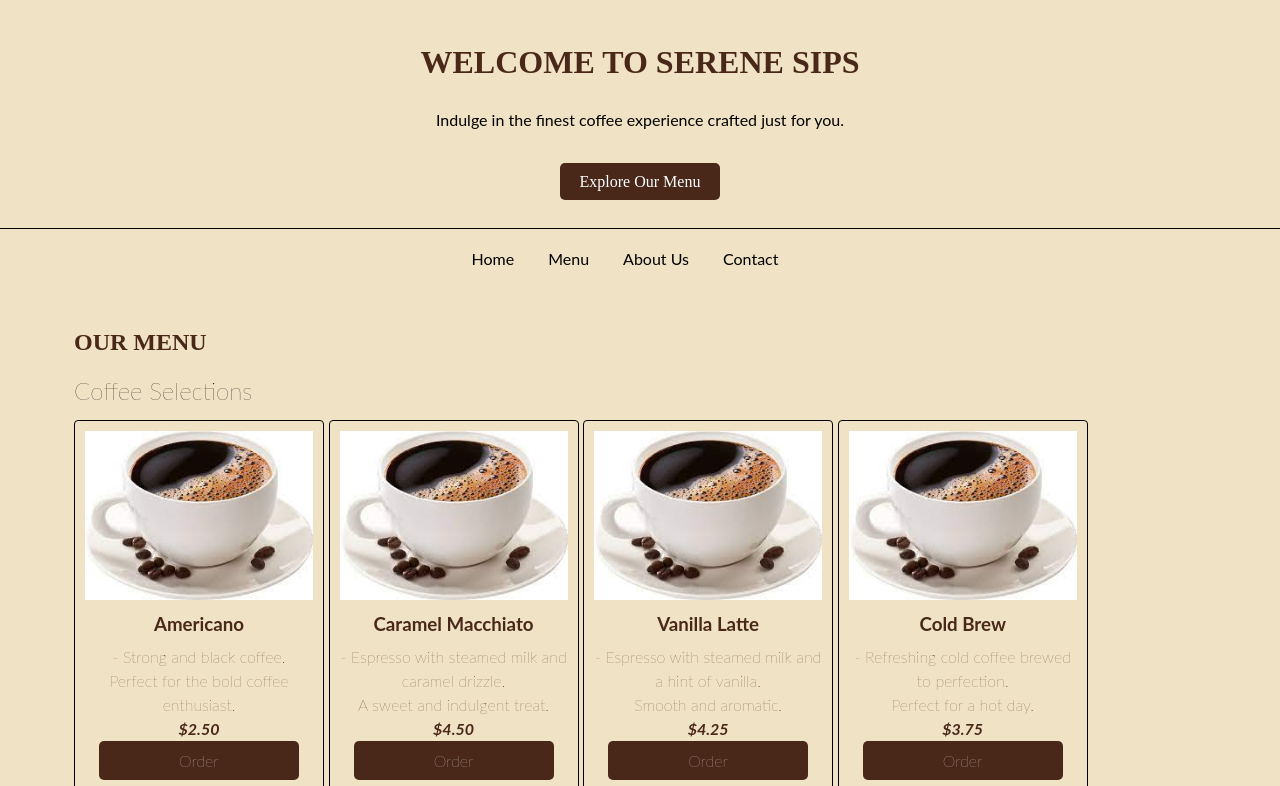
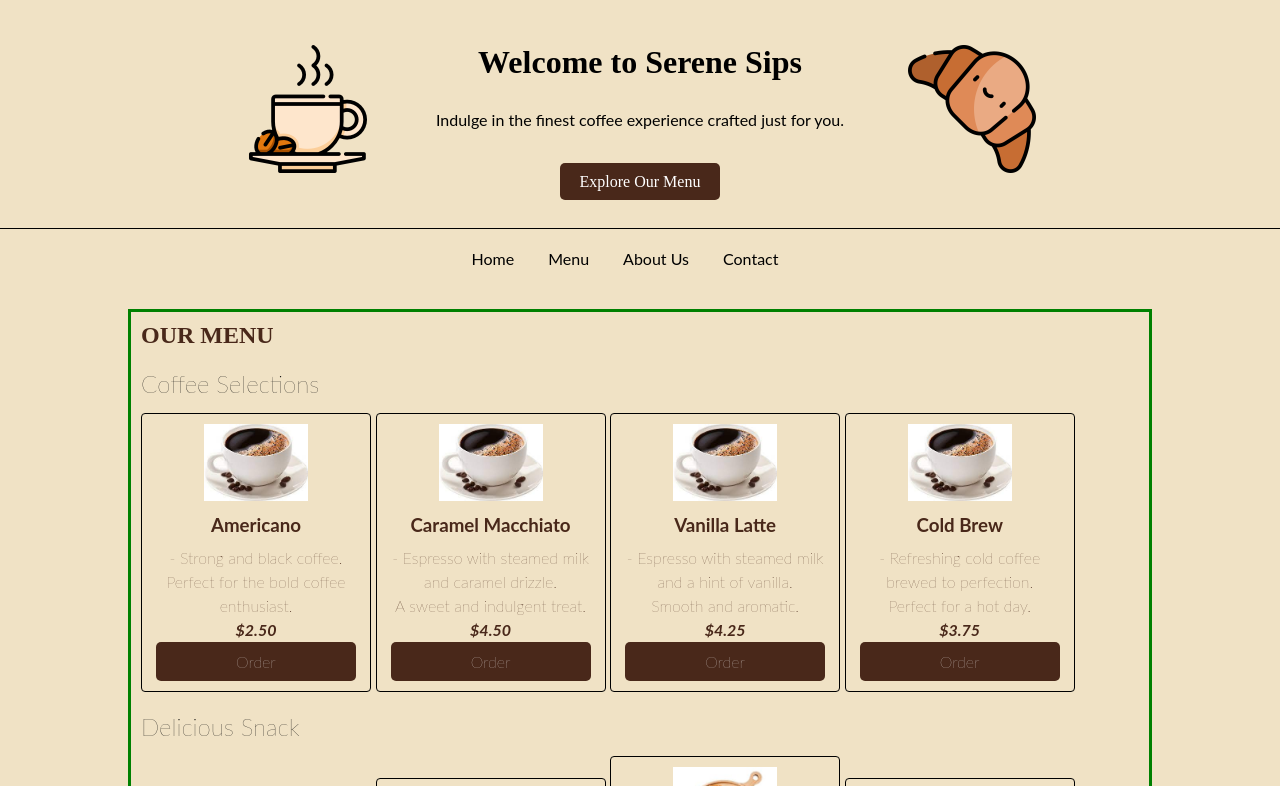
Before and after one commit to SuLuxury/serene-sips-v1, a plain HTML site: page index.html in a window 1280 px wide. Shown: the top 786 px of the page. Drawn offline with Linux system fonts and the light colour scheme.

Commit message:
background added

```diff
--- a/index.html
+++ b/index.html
@@ -9,10 +9,14 @@
   </head>
   <body>
     <!-- header section  -->
-    <header id="header">
-      <h1>Welcome to Serene Sips</h1>
-      <p>Indulge in the finest coffee experience crafted just for you.</p>
-      <a href="#our-menu" class="btn-explore">Explore Our Menu</a>
+    <header class="header container">
+      <div><img src="images/cofe.png" alt="" /></div>
+      <div>
+        <h1>Welcome to Serene Sips</h1>
+        <p>Indulge in the finest coffee experience crafted just for you.</p>
+        <a href="#our-menu" class="btn-explore">Explore Our Menu</a>
+      </div>
+      <div><img src="images/croissant.png" alt="" /></div>
     </header>
 
     <!-- nav section  -->
--- a/style.css
+++ b/style.css
@@ -6,11 +6,23 @@
 }
 /* header section  */
 header {
-  border-bottom: 1px solid black;
-  padding: 30px 0;
+  /* border-bottom: 1px solid black;    */
+  padding: 20px 0;
   text-align: center;
   line-height: 2;
 }
+.container {
+  border-bottom: 1px solid black;
+  display: flex;
+  align-items: center;
+  justify-content: center;
+  padding: 30px 0px;
+}
+img {
+  width: 50%;
+  height: 50%;
+}
+
 #header h1,
 #our-menu h1,
 #about-us h1,
@@ -58,11 +70,11 @@ nav ul li a {
 #about-us,
 #contact-us,
 #footer {
-  /* border: 3px solid green; */
+  border: 3px solid green;
   /* color: green; */
   color: #49281a;
-  width: 90%;
-  margin: 30px auto;
+  width: 80%;
+  margin: 20px auto;
   padding: 10px;
   font-weight: 200;
   font-style: normal;
@@ -79,8 +91,8 @@ nav ul li a {
 
 .card {
   border: 1px solid black;
-  /* background-color: aqua; */
-  width: 250px;
+  width: 230px;
+  /* height: 400px; */
   margin-top: 15px;
   padding: 10px;
   text-align: center;
```
Also changed, not shown: images/cofe.png (added), images/croissant.png (added).
